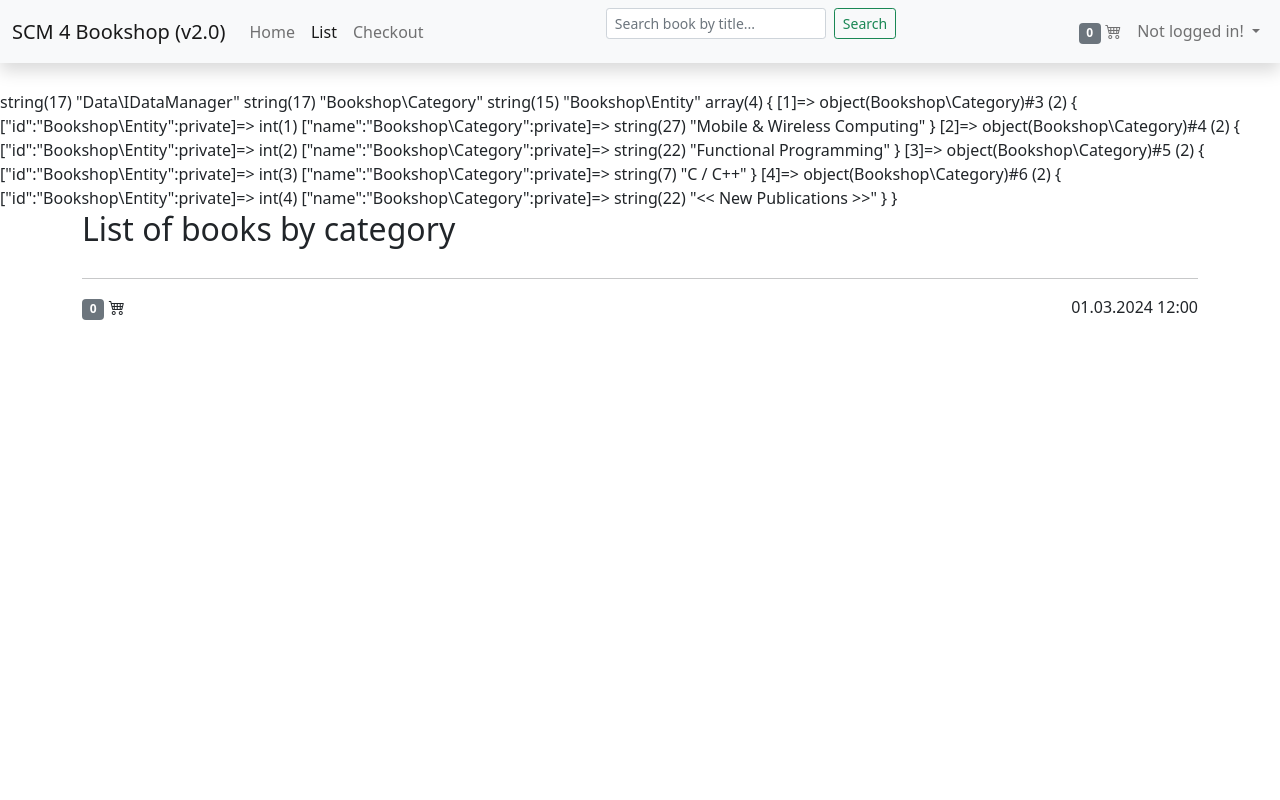
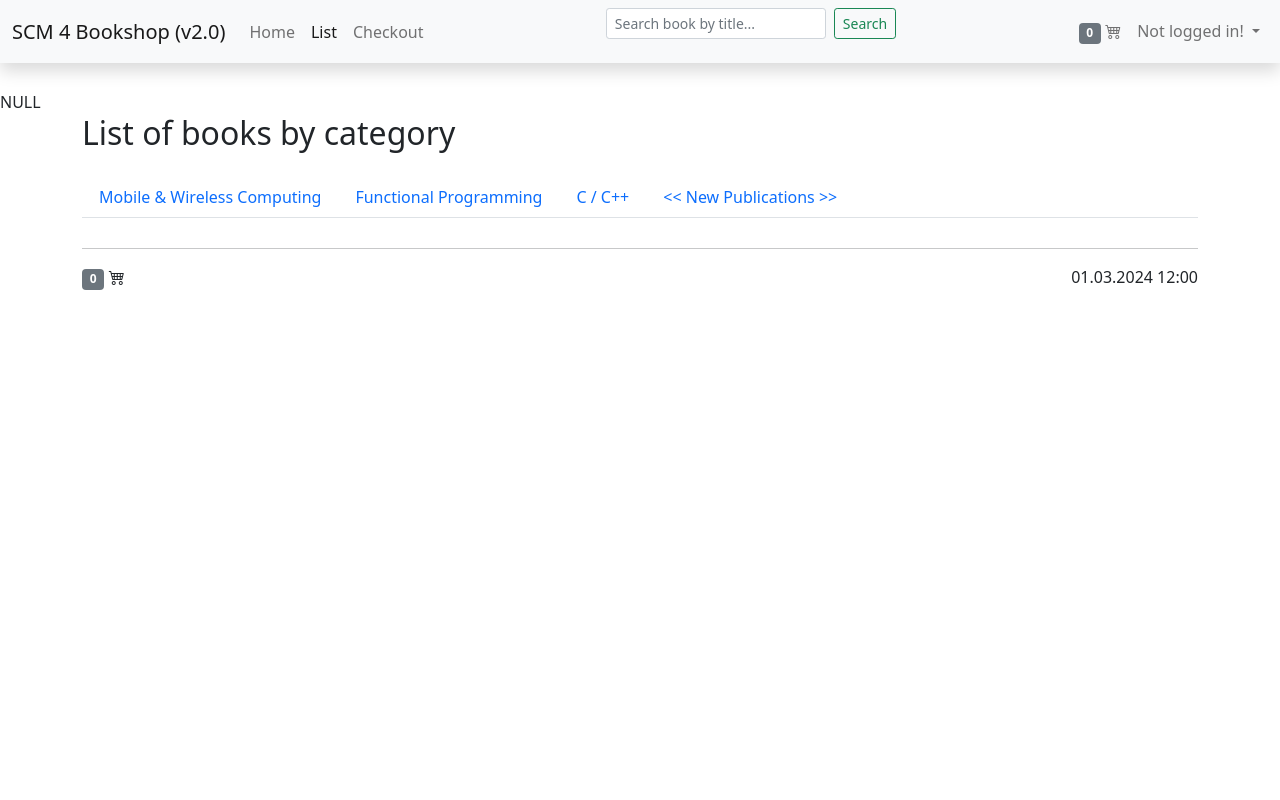
Before and after one commit to elmarputz/class-bookstore-php-dev-26, a PHP site: page /index.php?view=list in a window 1280 px wide. Run offline with PHP 8.4, Linux system fonts and the light colour scheme.

Commit message:
Category nav and list

```diff
--- a/site/inc/bootstrap.php
+++ b/site/inc/bootstrap.php
@@ -5,7 +5,6 @@ error_reporting(E_ALL);
 ini_set('display_errors', 'On');
 
 spl_autoload_register(function ($class) {
-    var_dump($class);
     $filename = __DIR__ . DIRECTORY_SEPARATOR . ".." . DIRECTORY_SEPARATOR . "lib" . DIRECTORY_SEPARATOR . str_replace("\\", DIRECTORY_SEPARATOR, $class) . ".php";
     if (file_exists($filename)) {
         require_once($filename);
--- a/site/lib/Data/DataManager_mock.php
+++ b/site/lib/Data/DataManager_mock.php
@@ -31,7 +31,7 @@ class DataManager implements IDataManager {
                 7  => new Book(7, 1, "Mobile Web Design For Dummies", "Janine Warner, David LaFontaine", 16.32),
                 11 => new Book(11, 2, "Introduction to Functional Programming using Haskell", "Richard Bird", 74.75),
                 //book with bad title to show scripting attack - add for scripting attack demo only
-                12 => new Book(12, 2, "Scripting (Attacks) for Beginners - <script type=\"text/javascript\">alert('All your base are belong to us!');</script>", "John Doe", 9.99),
+                12 => new Book(12, 2, "Scripting (Attacks) for Beginners -  <script type=\"text/javascript\">alert('All your base are belong to us!');</script>", "John Doe", 9.99),
                 14 => new Book(14, 2, "Expert F# (Expert's Voice in .NET)", "Antonio Cisternino, Adam Granicz, Don Syme", 47.64),
                 16 => new Book(16, 3, "C Programming Language\n(2nd Edition)", "Brian W. Kernighan, Dennis M. Ritchie", 48.36),
                 27 => new Book(27, 3, "C++ Primer Plus\n(5th Edition)", "Stephan Prata", 36.94),
--- a/site/views/list.php
+++ b/site/views/list.php
@@ -2,7 +2,9 @@
 use Data\DataManager;
 
 $categories = DataManager::getCategories();
-var_dump($categories);
+$categoryId = isset($_REQUEST['categoryId']) ? (int)$_REQUEST['categoryId'] : null;
+$books = $categoryId ? DataManager::getBooksByCategory($categoryId) : null;
+var_dump($books);
 
 require_once("views/partials/header.php"); ?>
 
@@ -10,4 +12,16 @@ require_once("views/partials/header.php"); ?>
     <h2>List of books by category</h2>
 </div>
 
+<ul class="nav nav-tabs">
+    <?php foreach ($categories as $category): ?>
+        <li class="nav-item">
+            <a class="nav-link" href="index.php?view=list&categoryId=<?php echo $category->getId(); ?>">
+                <?php echo htmlspecialchars($category->getName()); ?>
+            </a>
+        </li>
+    <?php endforeach; ?>
+
+</ul>
+
+
 <?php require_once("views/partials/footer.php"); ?>
```
